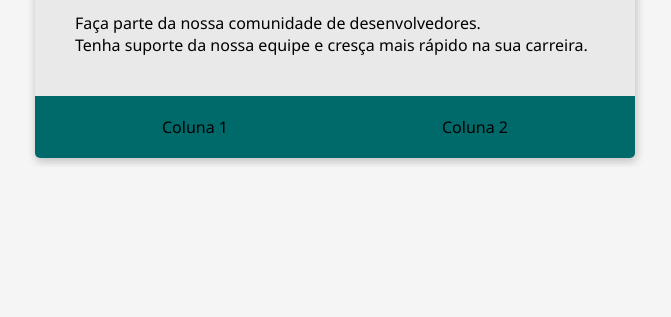
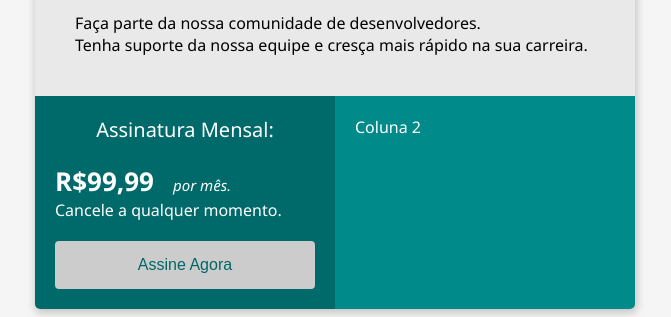
Before and after one commit to ArthurMotter/bootcamp-devjr-modulo2, a plain HTML site: page index.html in a window 1280 px wide. Shown: the part 633-950 px from the top of the page, without its empty margins (305-976 px from the left). Before the commit the page ends 800 px from the top, so only its background shows below. Drawn offline with Linux system fonts and the light colour scheme.

Commit message:
closes #4 - tags button e span

```diff
--- a/index.html
+++ b/index.html
@@ -30,9 +30,7 @@
 
             .flex-container{
                 display: flex;
-                background-color: #006A6A;
                 justify-content: space-around;
-                padding: 20px;
             }
 
             .header-title{
@@ -47,6 +45,59 @@
                 font-size: 20px;
                 font-weight: 500;
                 margin-bottom: 15px;
+            }
+
+            .col-1{
+                background-color: #006A6A;
+                width: 50%;
+                padding: 20px;
+                color: #FFFFFF;
+            }
+
+            .col-2{
+                background-color: #008A8A;
+                width: 50%;
+                padding: 20px;
+                color: #FFFFFF;
+            }
+
+            .subscription-title{
+                font-size: 20px;
+                text-align: center;
+                font-weight: 450;
+                margin-bottom: 20px;
+            }
+
+            .price{
+                font-size: 26px;
+                font-weight: 700;
+            }
+
+            .month{
+                font-size: 15px;
+                font-style: italic;
+                margin-left: 15px;
+            }
+
+            .button{
+                margin-top: 20px;
+
+                background-color: #CCCCCC;
+                color: #006666;
+
+                width: 100%;
+                padding: 15px 32px;
+
+                font-size: 16px;
+
+                border-radius: 4px;
+                border: none;
+
+                cursor: pointer;
+            }
+
+            .button:hover{
+                background-color: #E9E9E9;
             }
 
     </style>
@@ -68,10 +119,24 @@
             </div>
         </div>
         <div class="flex-container">
-            <div>
-                Coluna 1
+            <div class="col-1">
+                <div class="subscription-title">
+                    Assinatura Mensal:
+                </div>
+                <div>
+                    <span class= "price">R$99,99</span>
+                    <span class= "month">por mês.</span>
+                </div>
+                <div>
+                    Cancele a qualquer momento.
+                </div>
+                <div>
+                    <button class="button">
+                        Assine Agora
+                    </button>
+                </div>
             </div>
-            <div>
+            <div class="col-2">
                 Coluna 2
             </div>
         </div>
```
